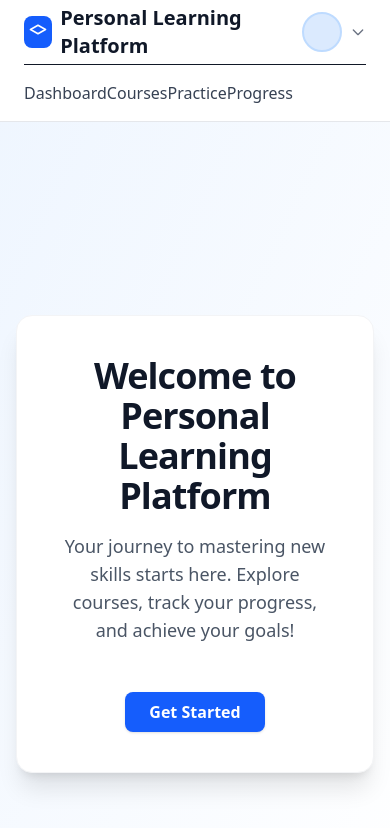
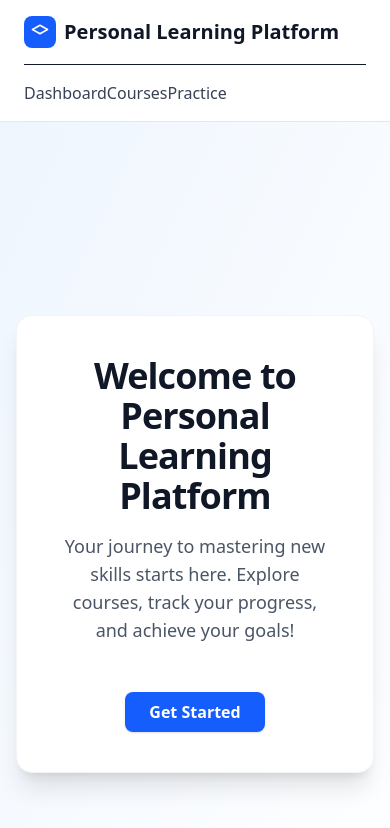
Before and after one commit to TanmayWarthe/personal-learning-platform, a Next.js app in the folder client/: page / in a window 390 px wide. Shown: the top 828 px of the page. Built offline with nearby package versions, Linux system fonts and the light colour scheme.

Commit message:
Update Navbar: navigation and style tweaks

```diff
--- a/client/src/components/Navbar.tsx
+++ b/client/src/components/Navbar.tsx
@@ -42,16 +42,15 @@ export default function Navbar() {
             </span>
           </div>
 
+
+          {/* Profile */}
+          <div className="relative" ref={dropdownRef}>
+
           {/* Desktop Nav */}
           <div className="hidden md:flex items-center gap-8">
             <NavLink href="/dashboard" label="Dashboard" />
             <NavLink href="/courses" label="Courses" />
             <NavLink href="/practice" label="Practice" />
-            <NavLink href="/progress" label="Progress" />
-          </div>
-
-          {/* Profile */}
-          <div className="relative" ref={dropdownRef}>
             <button
               onClick={() => setOpen(!open)}
               className="flex items-center gap-2 focus:outline-none"
@@ -65,7 +64,7 @@ export default function Navbar() {
             </button>
 
             {open && (
-              <div className="absolute right-0 mt-2 w-48 bg-white rounded-lg shadow border z-50">
+              <div className="absolute right-0 mt-72 w-48 bg-white rounded-lg shadow border z-50">
                 <div className="px-4 py-3 border-b">
                   <p className="text-sm font-medium">{user?.name}</p>
                   <p className="text-xs text-gray-500">{user?.email}</p>
@@ -89,21 +88,20 @@ export default function Navbar() {
               </div>
             )}
           </div>
+          </div>
         </div>
 
         {/* Mobile Nav */}
-        <div className="md:hidden py-4 border-t space-y-2">
+        <div className="md:hidden gap-4 py-4 border-t space-y-2">
           <NavLink href="/dashboard" label="Dashboard" />
           <NavLink href="/courses" label="Courses" />
           <NavLink href="/practice" label="Practice" />
-          <NavLink href="/progress" label="Progress" />
         </div>
       </div>
     </nav>
   );
 }
 
-/* ---------- Small Reusable Components ---------- */
 
 function NavLink({ href, label }: { href: string; label: string }) {
   return (
```
